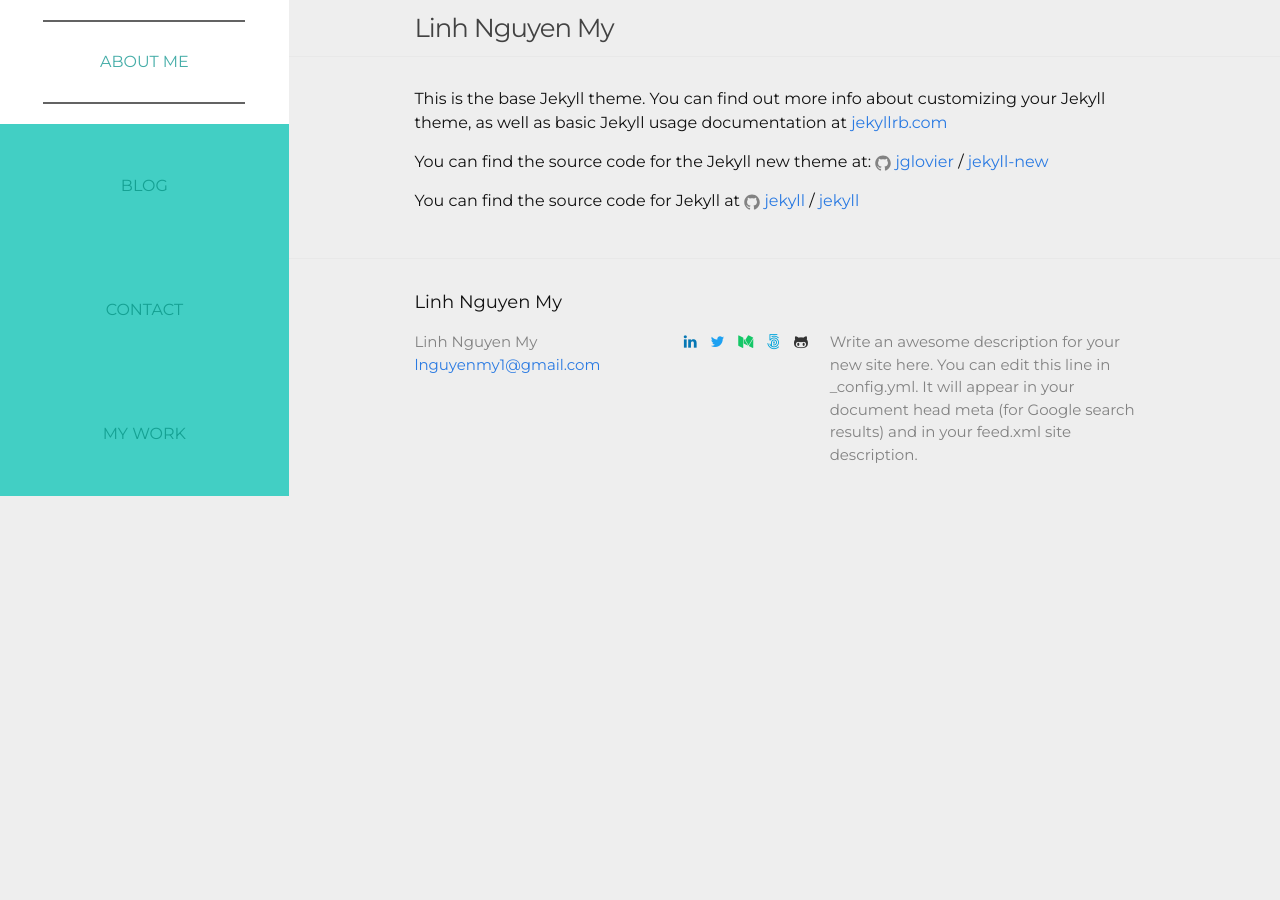
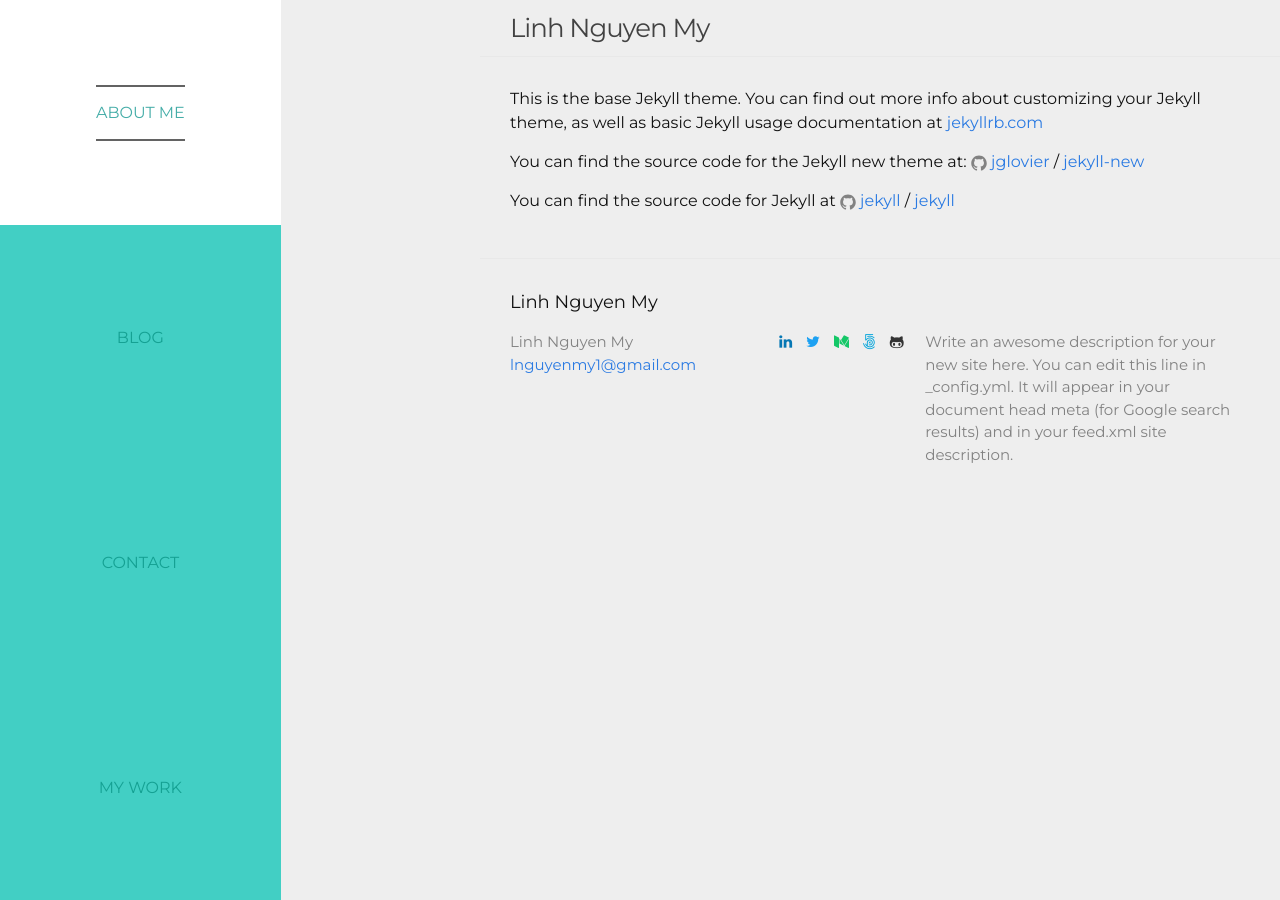
Before and after one commit to pinglinh/pinglinh.com, a Jekyll site: the page built from blog.md, in a window 1280 px wide. Built offline with Jekyll 4.4.1, drawn with Linux system fonts in a browser that asks for light colours.

Commit message:
Fixed navbar

```diff
--- a/_layouts/default.html
+++ b/_layouts/default.html
@@ -4,7 +4,7 @@
   {% include head.html %}
 
 <body>
-  <div class="content">
+  <div class="whole-content">
       <nav class="site-nav">
           <a href="#" class="menu-icon">
             <svg viewBox="0 0 18 15">
@@ -21,8 +21,8 @@
             {% endfor %}
           </div>
       </nav>
-  </div>
 
+    <div class="site-content">
         <div class="main">
         {% include header.html %}
           <div class="page-content">
@@ -34,6 +34,8 @@
            {% include footer.html %}
 
         </div>
+      </div>
+  </div>
 </body>
 
 </html>
--- a/_sass/_layout.scss
+++ b/_sass/_layout.scss
@@ -2,18 +2,34 @@
  * Site header
  */
 
+html {
+    height: 100%;
+}
+
 body {
+    overflow: hidden;
+    height: 100%;
+    // display: flex;
+    // flex-direction: row;
+    // align-items: stretch;
+}
+
+.whole-content {
     display: flex;
-    flex-direction: row;
-    align-items: stretch;
+    justify-content: space-between;
+    flex-wrap: nowrap;
+    height: 100%;
+}
+
+.site-content {
+    overflow: hidden;
 }
 
 .main {
-    width: 100%;
     height: 100%;
-    overflow-y: auto;
-    overflow-x: hidden;
+    overflow: auto;
 }
+
 
 
 .site-header {
@@ -38,37 +54,45 @@ body {
 }
 
 .site-nav {
-    flex-grow: 0;
-    line-height: 56px;
-    background-color: #42CFC4;
+    // flex-grow: 0;
+    // margin-right: 20px;
+    // line-height: 56px;
+    // background-color: #42CFC4;
+
+    // display: flex;
+    // flex-direction: column;
+    // height: 100%;
+
 
     .menu-icon {
         display: none;
     }
 
     .page-link {
-        position: relative;
         color: #15a193;
         line-height: $base-line-height;
-        display: block;
-        text-align: left;
-        padding: 50px 100px;
+        padding: 0px 6em;
         background-color: #42CFC4;
         text-align: center;
         text-transform: uppercase;
         white-space: nowrap;
-        // height: 25%;
-
+        flex-grow: 1;
+        flex-shrink: 1;
+        flex-basis: auto;
+        display: flex;
+        justify-content: center;
+        flex-direction: column;
+        height: 25vh;
 
         &::before {
-            top: 20px;
+            top: 40px;
             -webkit-transform: translateY(-10px);
             -moz-transform: translateY(-10px);
             transform: translateY(-10px);
         }
 
         &::after {
-            bottom: 20px;
+            bottom: 40px;
             -webkit-transform: translateY(10px);
             -moz-transform: translateY(10px);
             transform: translateY(10px);
@@ -76,11 +100,9 @@ body {
 
         &::before,
         &::after {
-            position: absolute;
+            position: relative;
             left: 0;
-            width: 70%;
-            margin-left: 15%;
-            margin-right: 10%;
+            width: 100%;
             height: 2px;
             background: #636363;
             content: '';
@@ -113,13 +135,6 @@ body {
         }
     }
 
-.trigger { // Flexbox
-    display: flex;
-    flex-wrap: nowrap;
-    justify-content: space-between;
-    flex-direction: column;
-    height: 100%;
-}
 
 
     @include media-query($on-palm) {
```
Also changed, not shown: 8 other files. Lines whose indentation alone changed are shown as unchanged.
